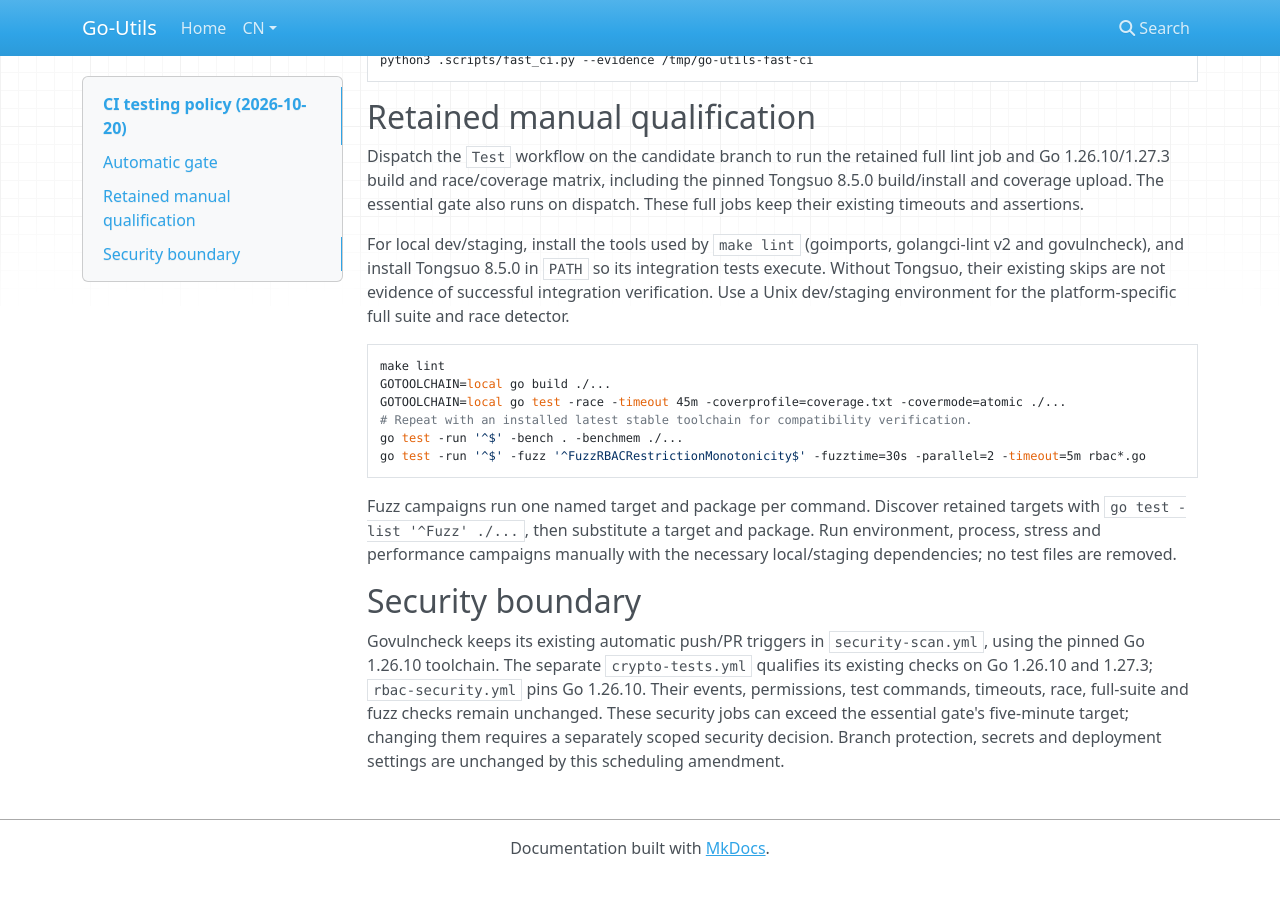
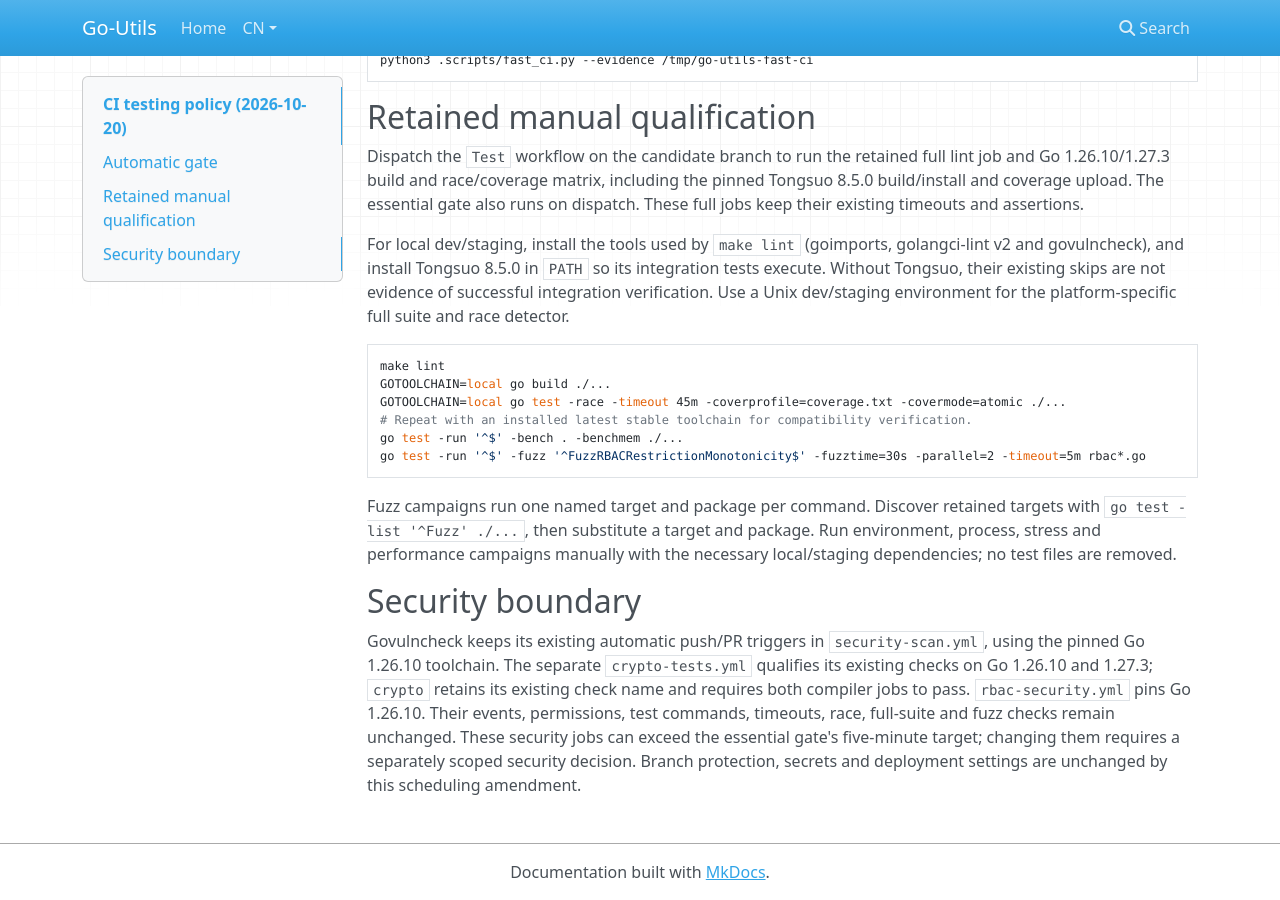
Before and after one commit to Laisky/go-utils, an MkDocs documentation site: the page built from docs/fast-ci.md, in a window 1280 px wide and 900 px high, scrolled down 729 px. Built offline with MkDocs 1.6.1, drawn with Linux system fonts in a browser that asks for light colours; nearby versions of some CDN libraries; before the commit the page ends 1605 px from its top, so only the background shows below that.

Commit message:
ci: preserve aggregate crypto check across compiler matrix

```diff
--- a/docs/fast-ci.md
+++ b/docs/fast-ci.md
@@ -70,6 +70,7 @@ necessary local/staging dependencies; no test files are removed.
 Govulncheck keeps its existing automatic push/PR triggers in
 `security-scan.yml`, using the pinned Go 1.26.10 toolchain. The separate
 `crypto-tests.yml` qualifies its existing checks on Go 1.26.10 and 1.27.3;
+`crypto` retains its existing check name and requires both compiler jobs to pass.
 `rbac-security.yml` pins Go 1.26.10. Their events, permissions, test commands,
 timeouts, race, full-suite and fuzz checks remain unchanged. These security jobs
 can exceed the essential gate's five-minute target; changing them requires a separately scoped
```
Also changed, not shown: 1 other file.
